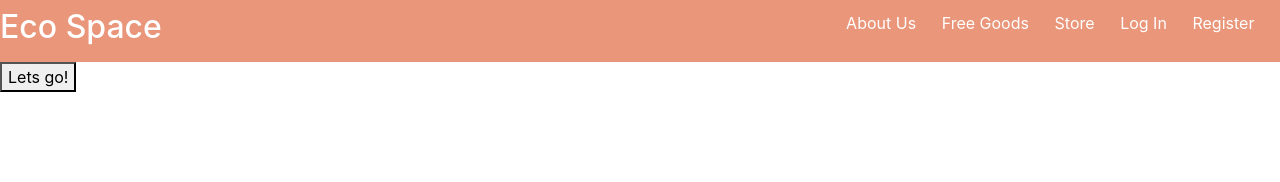
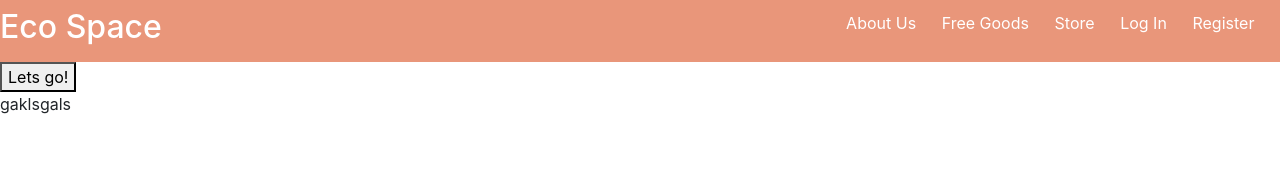
Before and after one commit to Thainnt/Eco_space, a React (Create React App) app in the folder frontend/: page /freecycle in a window 1280 px wide. Shown: the top 182 px of the page. Built offline with nearby package versions, Linux system fonts and the light colour scheme.

Commit message:
update# Please enter the commit message for your changes. Lines starting

```diff
--- a/frontend/src/components/freecycle/Freecycle.jsx
+++ b/frontend/src/components/freecycle/Freecycle.jsx
@@ -8,6 +8,7 @@ export default function Freecycle(props) {
   return (
     <>
     <button>Lets go!</button>
+    <p>gaklsgals</p>
     </>
   )
 }
```
